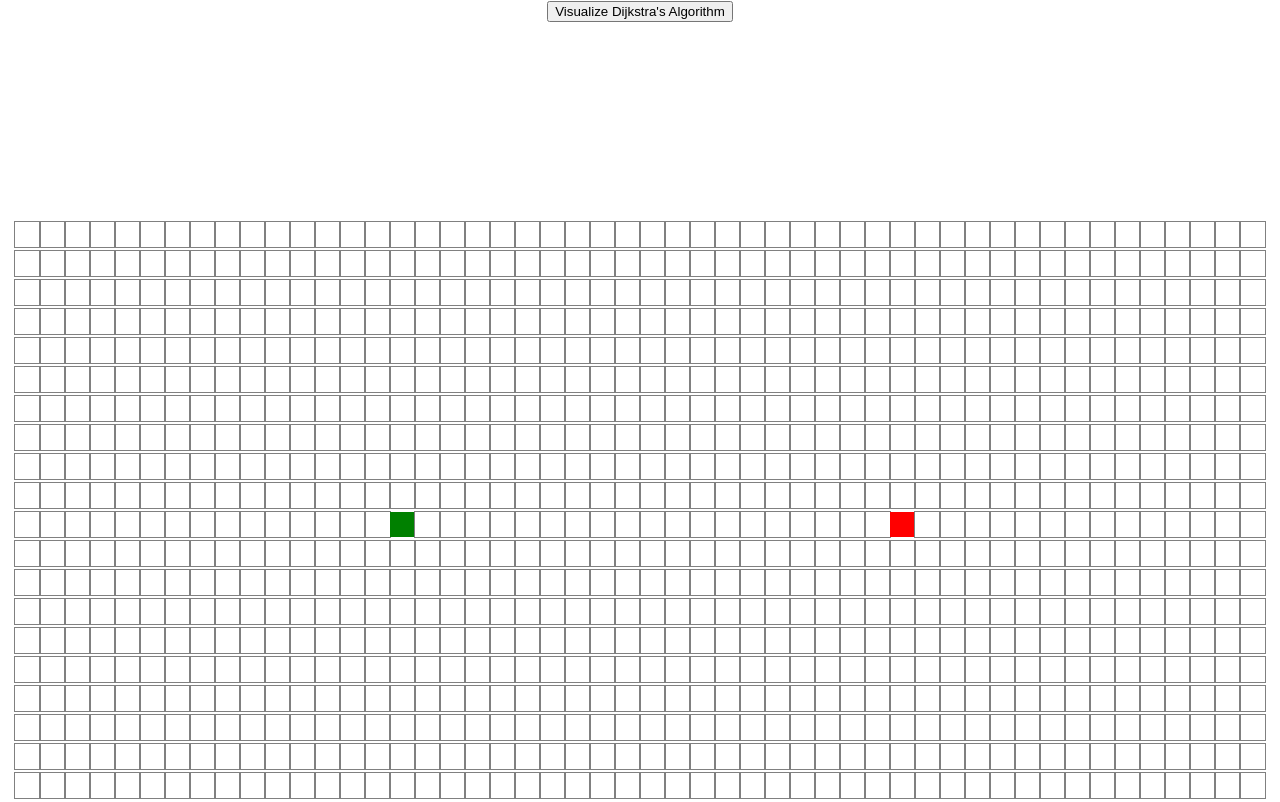
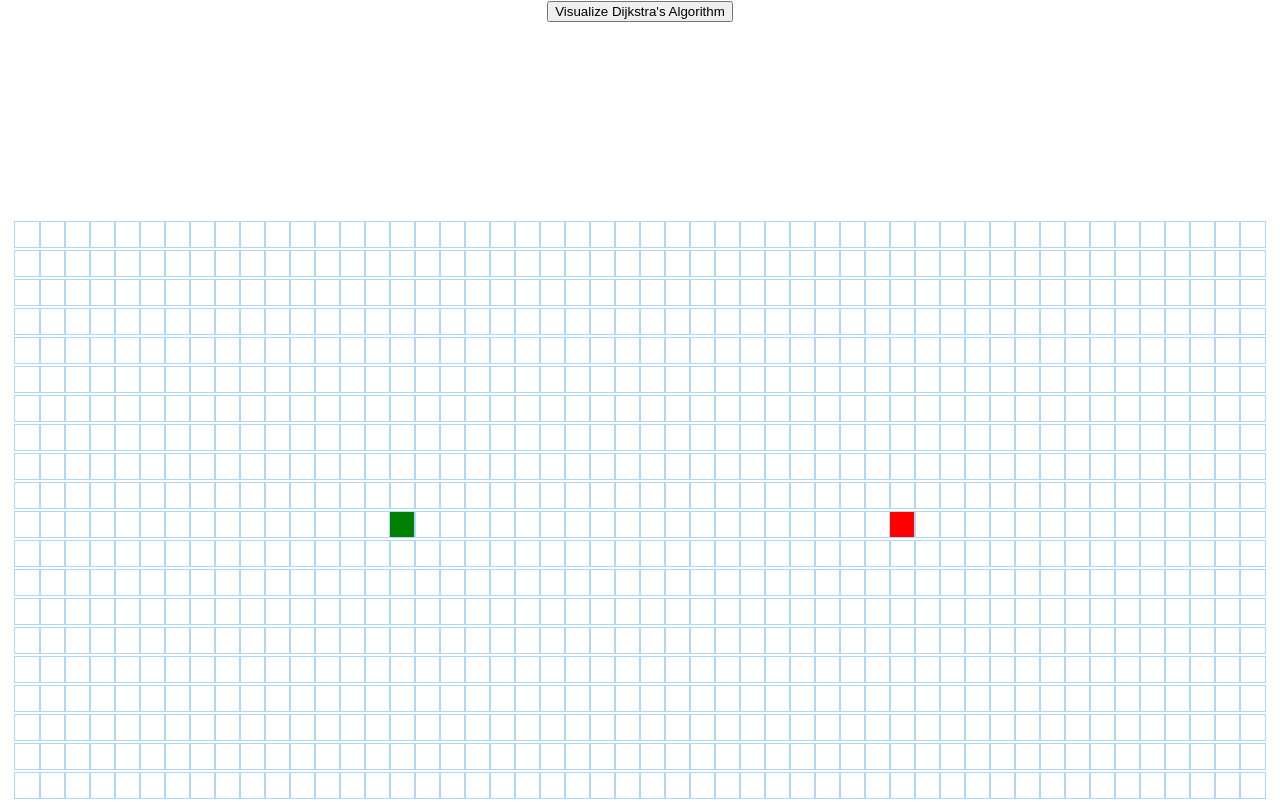
Before and after one commit to GabrielMedinaJaudes/pathfinder, a React (Create React App) app: page / in a window 1280 px wide. Built offline with nearby package versions, Linux system fonts and the light colour scheme.

Commit message:
prelim animation

```diff
--- a/src/Algorithms/dijkstra.js
+++ b/src/Algorithms/dijkstra.js
@@ -3,7 +3,6 @@ export function dijkstra(grid, startNode, finishNode) {
     startNode.distance = 0;
     const unvisitedNodes = getAllNodes(grid);
     while (!!unvisitedNodes.length) {
-
         sortNodesByDistance(unvisitedNodes);
         const closestNode = unvisitedNodes.shift();
         if (closestNode.isWall)
--- a/src/PathfindingVisualizer/Node/Node.css
+++ b/src/PathfindingVisualizer/Node/Node.css
@@ -1,7 +1,7 @@
 .node {
   width: 25px;
   height: 25px;
-  outline: 1px solid gray;
+  outline: 1px solid rgb(175, 216, 248);
   display: inline-block;
 }
 
@@ -10,6 +10,7 @@
   height: 25px;
   background-color: red;
   display: inline-block;
+  outline: 1px solid rgb(175, 216, 248);
 }
 
 .node-start {
@@ -17,4 +18,29 @@
   height: 25px;
   background-color: green;
   display: inline-block;
+  outline: 1px solid rgb(175, 216, 248);
 }
+
+.node-visited {
+  width: 25px;
+  height: 25px;
+  background-color: blue;
+  display: inline-block;
+  outline: 1px solid rgb(175, 216, 248);
+}
+
+.node-wall {
+  width: 25px;
+  height: 25px;
+  background-color: rgb(12, 53, 71);
+  display: inline-block;
+  outline: 1px solid rgb(175, 216, 248);
+}
+
+.node-target {
+  width: 25px;
+  height: 25px;
+  background-color: yellow;
+  display: inline-block;
+  outline: 1px solid rgb(175, 216, 248);
+}
--- a/src/PathfindingVisualizer/Node/Node.jsx
+++ b/src/PathfindingVisualizer/Node/Node.jsx
@@ -3,29 +3,22 @@ import React, { Component } from 'react';
 import './Node.css';
 
 export default class Node extends Component {
-    constructor (props) {
-        super(props);
-        this.state = {};
-    }
     render() {
-        const {row, col, isVisited, isStart, isFinish} = this.props;
+        const {row, col, isStart, isFinish, isVisited, isWall, onMouseDown, onMouseEnter, onMouseUp} = this.props;
         const className =
-            isFinish ?
-            "node-finish" :
-            isStart ? "node-start"
+              isFinish ? "node-finish"
+            : isStart ? "node-start"
+            : isVisited ? "node-visited"
+            : isWall ? "node-wall"
             : "node";
         return (
-            <div className={`${className}`}>
-
-            </div>
+            <div
+                id={`node-${row}-${col}`}
+                className={`${className}`}
+                onMouseDown={() => onMouseDown(row, col)}
+                onMouseEnter={() => onMouseEnter(row, col)}
+                onMouseUp={() => onMouseUp()}
+            ></div>
         )
     }
 }
-
-export const DEFAULT_NODE = {
-    row: 0,
-    col: 0,
-    isVisited: false,
-    isStart: false,
-    isFinish: false,
-}
--- a/src/PathfindingVisualizer/PathfindingVisualizer.jsx
+++ b/src/PathfindingVisualizer/PathfindingVisualizer.jsx
@@ -14,7 +14,13 @@ export default class PathfindingVisualizer extends Component {
         super(props);
         this.state = {
             grid: [],
+            isMousePressed: false,
         };
+    }
+
+    resetGrid() {
+        const grid = getInitialGrid();
+        this.setState({grid});
     }
 
     componentDidMount() {
@@ -22,12 +28,41 @@ export default class PathfindingVisualizer extends Component {
         this.setState({grid})
     }
 
+    handleMouseDown(row, col) {
+        const newGrid = getNewGridWithWallToggled(this.state.grid, row, col);
+        this.setState({grid: newGrid, isMousePressed: true});
+    }
+
+    handleMouseEnter(row, col) {
+        if (this.state.isMousePressed) {
+            const newGrid = getNewGridWithWallToggled(this.state.grid, row, col);
+            this.setState({grid: newGrid});
+        }
+    }
+
+    handleMouseUp() {
+        this.setState({isMousePressed: false});
+    }
+
+    animateDijkstra(visitedNodes) {
+        for (let i = 0; i < visitedNodes.length; i++) {
+            setTimeout(() => {
+                const node = visitedNodes[i];
+                if (!node.isStart && !node.isFinish) {
+                    document.getElementById(`node-${node.row}-${node.col}`).className = 'node-visited';
+                } else if (node.isFinish) {
+                    document.getElementById(`node-${node.row}-${node.col}`).className = 'node-target';
+                }
+            }, 10 * i);
+        }
+    }
+
     visualizeDijkstra() {
         const { grid } = this.state;
         const startNode = grid[START_NODE_ROW][START_NODE_COL];
         const finishNode = grid[FINISH_NODE_ROW][FINISH_NODE_COL];
         const visitedNodes = dijkstra(grid, startNode, finishNode);
-        console.log(visitedNodes)
+        this.animateDijkstra(visitedNodes)
     }
 
     render() {
@@ -37,6 +72,9 @@ export default class PathfindingVisualizer extends Component {
             <button onClick={() => this.visualizeDijkstra()}>
                 Visualize Dijkstra's Algorithm
             </button>
+            {/* <button onClick={() => this.resetGrid()}>
+                Reset
+            </button> */}
             <div className="grid">
                 {grid.map((row, rowIdx) => {
                     return (
@@ -48,6 +86,11 @@ export default class PathfindingVisualizer extends Component {
                                     col={node.col}
                                     isStart={node.isStart}
                                     isFinish={node.isFinish}
+                                    isVisited={node.isVisited}
+                                    isWall={node.isWall}
+                                    onMouseDown={(row, col) => this.handleMouseDown(row, col)}
+                                    onMouseEnter={(row, col) => this.handleMouseEnter(row, col)}
+                                    onMouseUp={() => this.handleMouseUp()}
                                 ></Node>)}
                         </div>
                     )
@@ -68,7 +111,7 @@ const getInitialGrid = () => {
         }
         grid.push(currentRow);
     }
-    return grid
+    return grid;
 }
 
 const createNode = (row, col) => {
@@ -83,5 +126,16 @@ const createNode = (row, col) => {
             isWall: false,
             previousNode: null
         }
-    )
+    );
 }
+
+const getNewGridWithWallToggled = (grid, row, col) => {
+    const newGrid = grid.slice();
+    const node = newGrid[row][col];
+    const newNode = {
+        ...node,
+        isWall: !node.isWall,
+    };
+    newGrid[row][col] = newNode;
+    return newGrid;
+}
```
